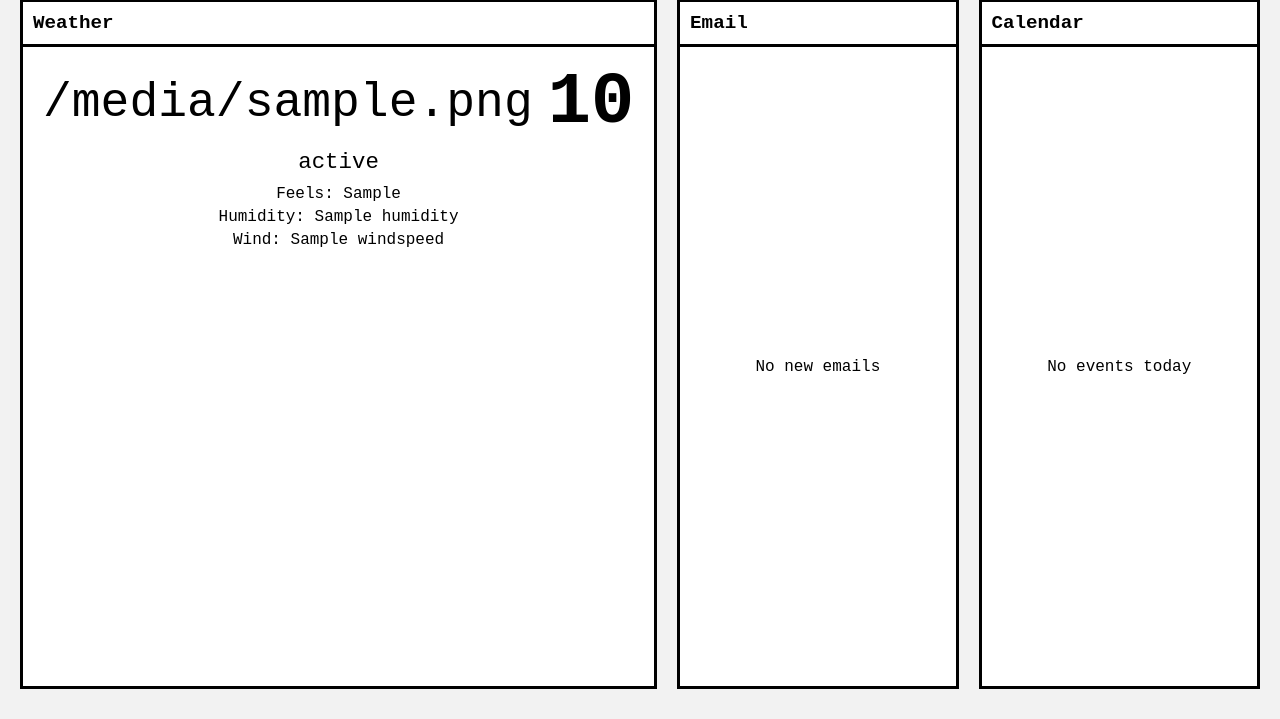
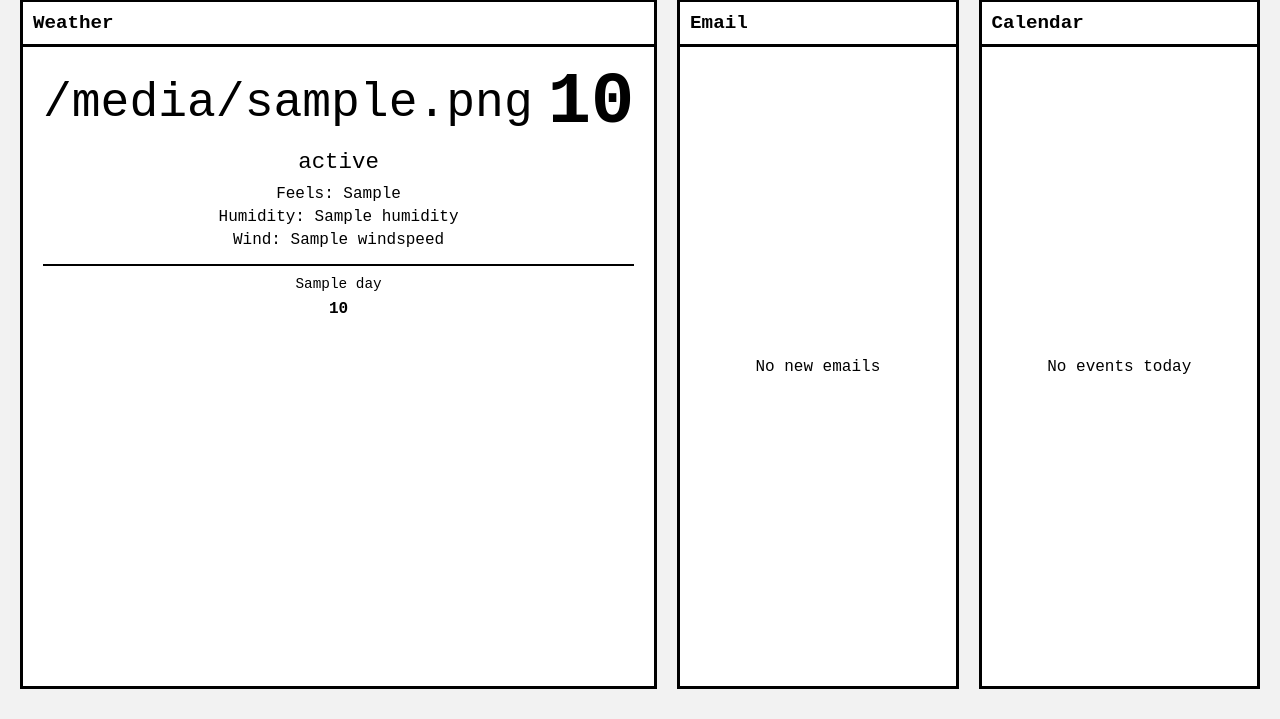
Before and after one commit to jayschreff/Eink-Dashboard, a Flask app: template templates/index.html in a window 1280 px wide. Shown: the part 81-800 px from the top of the page. Run offline with Flask 3, Linux system fonts and the light colour scheme; the template is opened without the code that fills it: most values are stand-ins (such as "Sample title", 1, 10 or a date in 2020).

Commit message:
Modified inital files

```diff
--- a/app.py
+++ b/app.py
@@ -22,6 +22,7 @@ def fallback_weather(message):
         "humidity": "--",
         "windspeed": "--",
         "code": -1,
+        "forecast": [],
         "error": message
     }
 
@@ -44,17 +45,20 @@ def get_weather(lat, lon, units):
         f"?latitude={lat}&longitude={lon}"
         f"&current_weather=true"
         f"&hourly=relativehumidity_2m,apparent_temperature"
+        f"&daily=weathercode,temperature_2m_max,temperature_2m_min"
         f"&temperature_unit={temp_unit}"
         f"&windspeed_unit={wind_unit}"
+        f"&timezone=auto"
     )
 
     try:
-        response = requests.get(url, timeout=5)
+        response = requests.get(url, timeout=10)
         response.raise_for_status()
 
         data = response.json()
+
+        # ---------- Current ----------
         current = data.get("current_weather")
-
         if not current:
             raise ValueError("Missing current_weather data")
 
@@ -62,12 +66,31 @@ def get_weather(lat, lon, units):
         feels_like = hourly.get("apparent_temperature", ["--"])[0]
         humidity = hourly.get("relativehumidity_2m", ["--"])[0]
 
+        # ---------- Forecast ----------
+        daily = data.get("daily", {})
+
+        forecast = []
+        days = daily.get("time", [])
+        temps_max = daily.get("temperature_2m_max", [])
+        codes = daily.get("weathercode", [])
+
+        for i in range(1, 5):  # next 4 days
+            if i < len(days):
+                day_name = datetime.fromisoformat(days[i]).strftime("%a")
+
+                forecast.append({
+                    "day": day_name,
+                    "temp": f"{temps_max[i]}{temp_symbol}",
+                    "code": codes[i]
+                })
+
         return {
             "temp": f"{current.get('temperature', 'N/A')}{temp_symbol}",
             "feels_like": f"{feels_like}{temp_symbol}",
             "humidity": f"{humidity}%",
             "windspeed": f"{current.get('windspeed', 'N/A')} {wind_label}",
             "code": current.get("weathercode", -1),
+            "forecast": forecast,
             "error": None
         }
 
@@ -130,9 +153,9 @@ def home():
     lat = config["location"]["lat"]
     lon = config["location"]["lon"]
     location_name = config["location"]["name"]
-    units = config.get("units", "imperial")  # ✅ FIXED
+    units = config.get("units", "imperial")
 
-    weather = get_weather(lat, lon, units)  # ✅ FIXED
+    weather = get_weather(lat, lon, units)
 
     data = {
         "temp": weather["temp"],
@@ -142,11 +165,16 @@ def home():
         "time": get_time(),
         "status": weather_code_to_text(weather["code"]),
         "icon": weather_code_to_icon(weather["code"]),
+        "forecast": weather["forecast"],  # ✅ ADDED
         "location": location_name,
         "error": weather["error"]
     }
 
-    return render_template("index.html", data=data)
+    return render_template(
+        "index.html",
+        data=data,
+        weather_code_to_icon=weather_code_to_icon
+    )
 
 
 # ---------- Run ----------
--- a/static/style.css
+++ b/static/style.css
@@ -110,3 +110,34 @@ body {
     font-size: 0.9rem;
     text-align: center;
 }
+/* ---------- Forecast Strip ---------- */
+.forecast {
+    display: flex;
+    align-items: center;
+    justify-content: space-between;
+    gap: 10px;
+    margin-top: 15px;
+    padding-top: 10px;
+    border-top: 2px solid black;
+}
+
+.forecast-day {
+    flex: 1;
+    text-align: center;
+    display: flex;
+    flex-direction: column;
+    gap: 4px;
+}
+
+.forecast-name {
+    font-size: 0.9rem;
+}
+
+.forecast-icon {
+    font-size: 1.5rem;
+}
+
+.forecast-temp {
+    font-size: 1rem;
+    font-weight: bold;
+}
--- a/templates/index.html
+++ b/templates/index.html
@@ -25,18 +25,35 @@
             <div class="widget-title">Weather</div>
 
             <div class="weather-widget">
+
+                <!-- Main Weather -->
                 <div class="weather-main">
-    <div class="icon">{{ data.icon }}</div>
-    <div class="temp">{{ data.temp }}</div>
-    </div>
+                    <div class="icon">{{ data.icon }}</div>
+                    <div class="temp">{{ data.temp }}</div>
+                </div>
 
-    <div class="status">{{ data.status }}</div>
+                <div class="status">{{ data.status }}</div>
 
+                <!-- Details -->
                 <div class="weather-details">
                     <div>Feels: {{ data.feels_like }}</div>
                     <div>Humidity: {{ data.humidity }}</div>
                     <div>Wind: {{ data.windspeed }}</div>
                 </div>
+
+                <!-- 🔥 Forecast Strip -->
+                <div class="forecast">
+                    {% for day in data.forecast %}
+                    <div class="forecast-day">
+                        <div class="forecast-name">{{ day.day }}</div>
+                        <div class="forecast-icon">
+                            {{ weather_code_to_icon(day.code) }}
+                        </div>
+                        <div class="forecast-temp">{{ day.temp }}</div>
+                    </div>
+                    {% endfor %}
+                </div>
+
             </div>
 
             {% if data.error %}
@@ -47,7 +64,6 @@
         <!-- 📧 Email Widget -->
         <div class="widget">
             <div class="widget-title">Email</div>
-
             <div class="placeholder">
                 No new emails
             </div>
@@ -56,7 +72,6 @@
         <!-- 📅 Calendar Widget -->
         <div class="widget">
             <div class="widget-title">Calendar</div>
-
             <div class="placeholder">
                 No events today
             </div>
```
